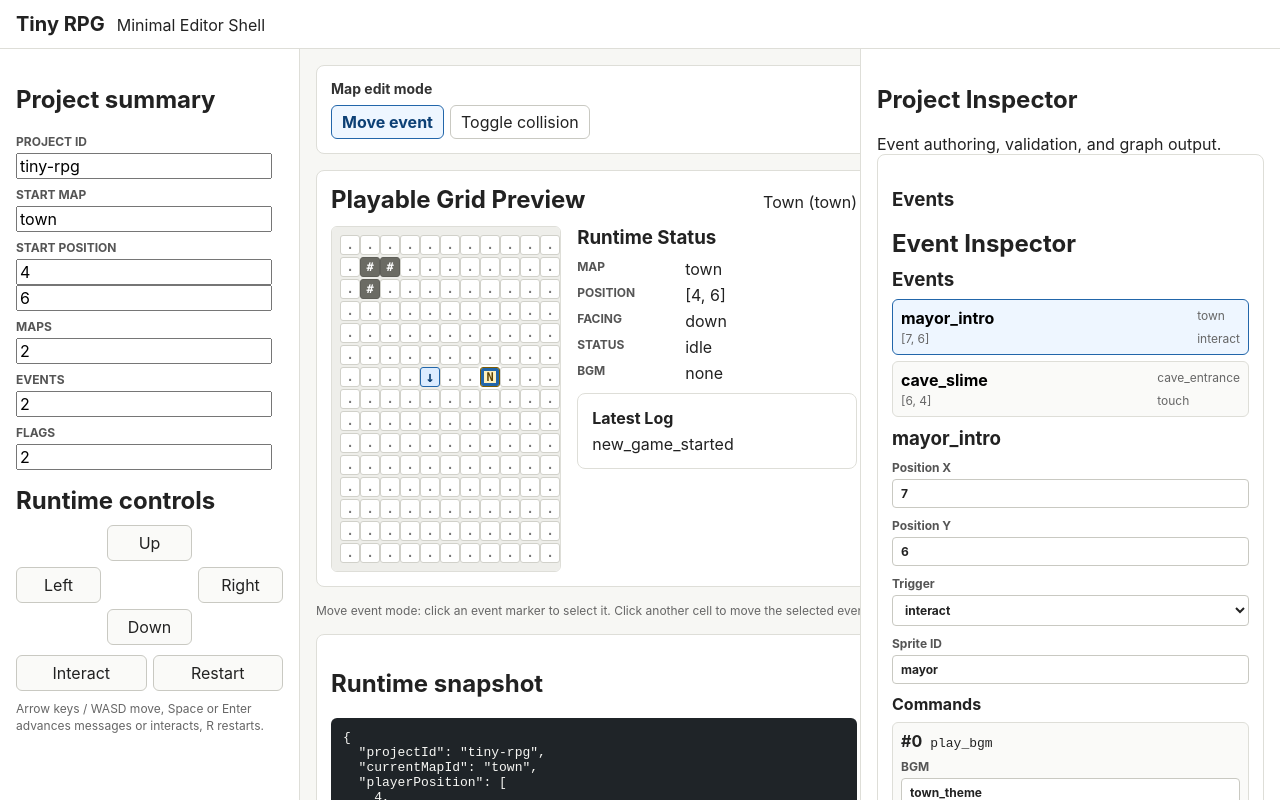
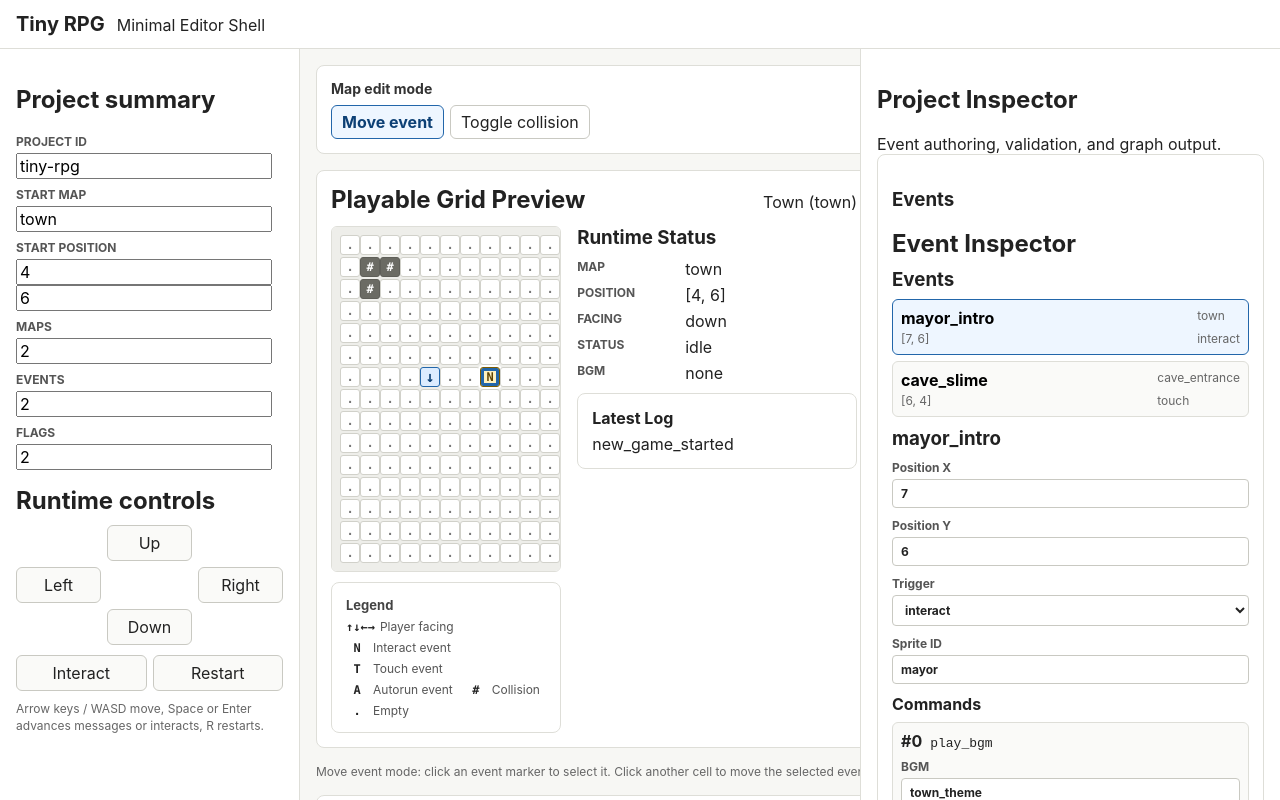
Before and after one commit to hayashikentaro/rpg-deck, a React (Vite) app in the folder apps/editor/: page / in a window 1280 px wide. Shown: the top 800 px of the page. Built offline with nearby package versions, Linux system fonts and the light colour scheme.

Commit message:
Add playable preview marker legend

```diff
--- a/apps/editor/src/features/preview/PlayablePreview.tsx
+++ b/apps/editor/src/features/preview/PlayablePreview.tsx
@@ -59,6 +59,7 @@ export function PlayablePreview({
         </p>
       </div>
       <div className="playable-preview__body">
+        <div className="playable-preview__grid-column">
           <div
             aria-label={`Current map grid ${currentMap.id}`}
             className="playable-preview__grid"
@@ -96,6 +97,48 @@ export function PlayablePreview({
                 )}
               </div>
             ))}
+          </div>
+          <section className="playable-preview__legend" aria-label="Grid marker legend">
+            <h3>Legend</h3>
+            <dl className="playable-preview__legend-list">
+              <div>
+                <dt>
+                  <span className="playable-preview__legend-marker">↑↓←→</span>
+                </dt>
+                <dd>Player facing</dd>
+              </div>
+              <div>
+                <dt>
+                  <span className="playable-preview__legend-marker">N</span>
+                </dt>
+                <dd>Interact event</dd>
+              </div>
+              <div>
+                <dt>
+                  <span className="playable-preview__legend-marker">T</span>
+                </dt>
+                <dd>Touch event</dd>
+              </div>
+              <div>
+                <dt>
+                  <span className="playable-preview__legend-marker">A</span>
+                </dt>
+                <dd>Autorun event</dd>
+              </div>
+              <div>
+                <dt>
+                  <span className="playable-preview__legend-marker">#</span>
+                </dt>
+                <dd>Collision</dd>
+              </div>
+              <div>
+                <dt>
+                  <span className="playable-preview__legend-marker">.</span>
+                </dt>
+                <dd>Empty</dd>
+              </div>
+            </dl>
+          </section>
         </div>
         <aside className="playable-preview__status" aria-label="Runtime status panel">
           <h3>Runtime Status</h3>
--- a/apps/editor/src/styles.css
+++ b/apps/editor/src/styles.css
@@ -136,6 +136,12 @@ textarea {
   background: #eeeeea;
 }
 
+.playable-preview__grid-column {
+  display: grid;
+  align-content: start;
+  gap: 10px;
+}
+
 .playable-preview__cell {
   display: grid;
   min-width: 18px;
@@ -211,6 +217,49 @@ textarea {
   border-color: #5b3e91;
   background: #eee4ff;
   color: #432777;
+}
+
+.playable-preview__legend {
+  display: grid;
+  gap: 6px;
+  padding: 8px;
+  border: 1px solid #deded8;
+  border-radius: 6px;
+  background: #fafaf8;
+}
+
+.playable-preview__legend h3,
+.playable-preview__legend dl,
+.playable-preview__legend dd {
+  margin: 0;
+}
+
+.playable-preview__legend h3 {
+  color: #444;
+  font-size: 13px;
+}
+
+.playable-preview__legend-list {
+  display: flex;
+  flex-wrap: wrap;
+  gap: 6px 12px;
+  color: #555;
+  font-size: 12px;
+}
+
+.playable-preview__legend-list div {
+  display: flex;
+  gap: 5px;
+  align-items: center;
+}
+
+.playable-preview__legend-marker {
+  display: inline-grid;
+  min-width: 22px;
+  place-items: center;
+  color: #222;
+  font-family: ui-monospace, SFMono-Regular, Menlo, Consolas, monospace;
+  font-weight: 700;
 }
 
 .playable-preview__status {
```
Also changed, not shown: 2 other files (tests, documents, lock files or other folders). Lines whose indentation alone changed are shown as unchanged.
